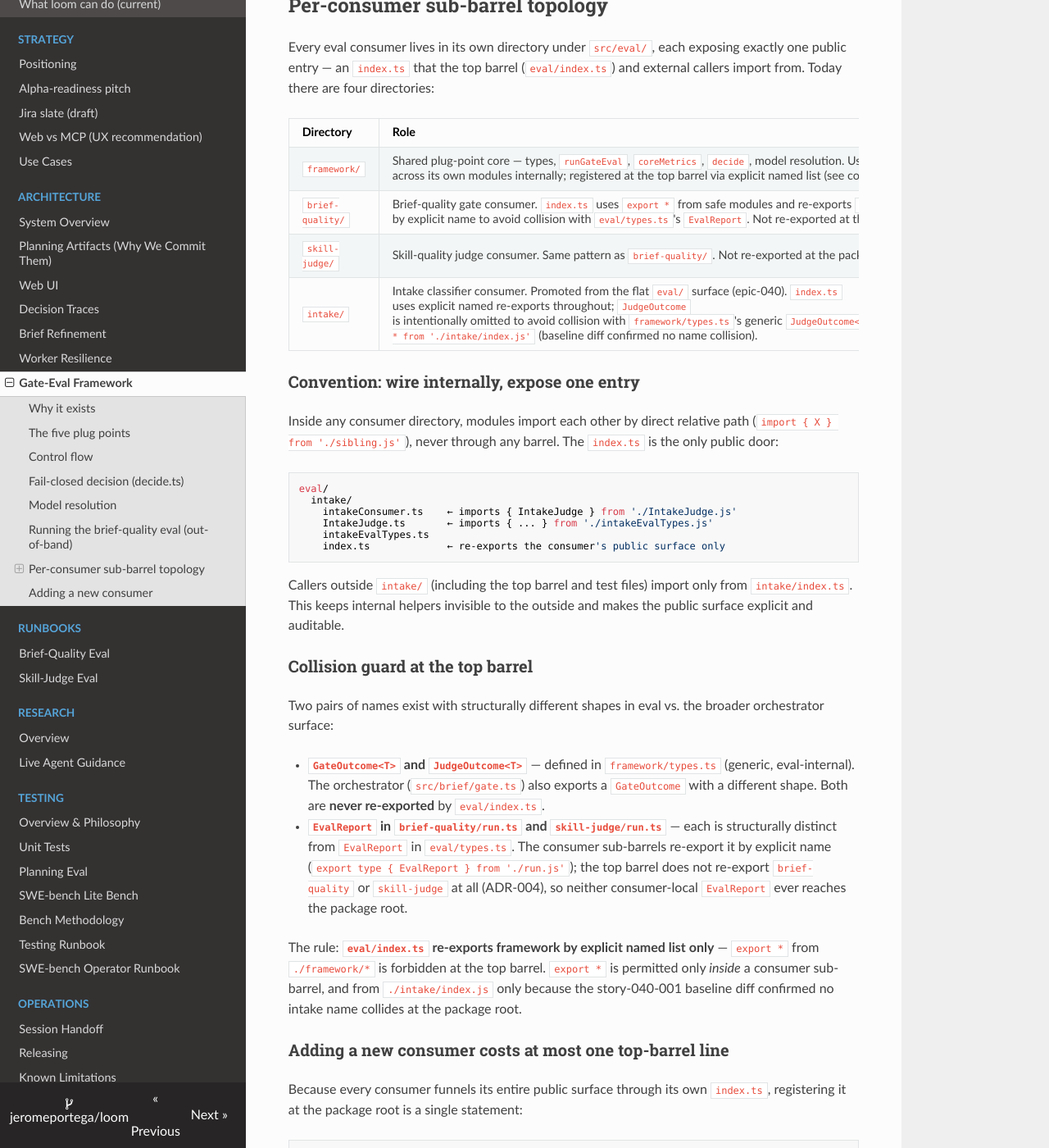
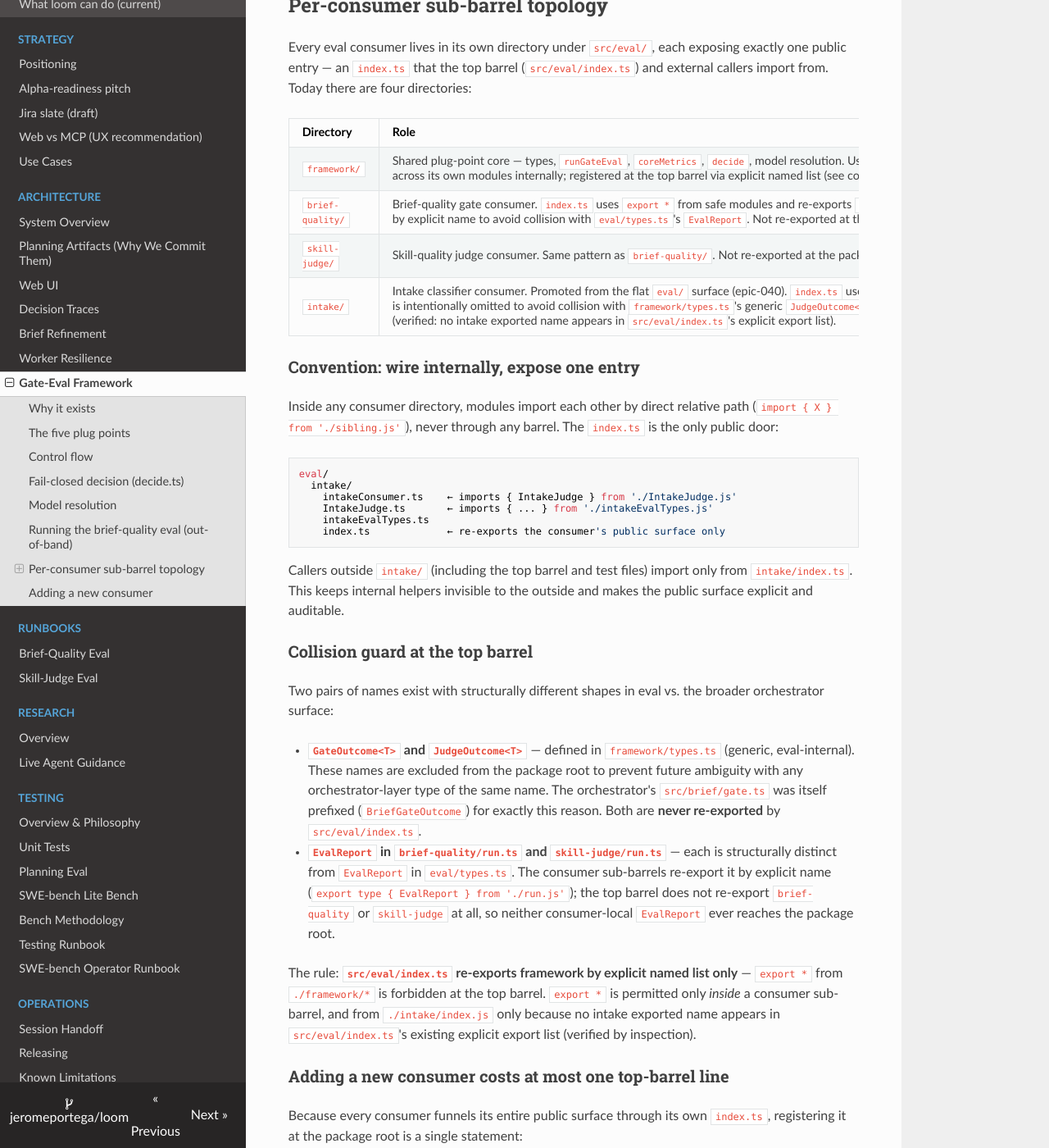
Before and after one commit to jeromeportega/loom, an MkDocs documentation site: the page built from docs/architecture/gate-eval-framework.md, in a window 1280 px wide and 1400 px high, scrolled down 3393 px. Shown: the whole window at 82% size. Built offline with MkDocs 1.6.1, drawn with Linux system fonts in a browser that asks for light colours; nearby versions of some CDN libraries; some of the changed text lies outside the part shown.

Commit message:
fix(story-040-003): address code-review findings on sub-barrel topology docs
- Correct GateOutcome claim: gate.ts exports BriefGateOutcome (not GateOutcome);
  restate the exclusion rationale as forward-ambiguity prevention
- Replace gitignored .loom/planning/epic-040/surface-baseline.md reference with
  durable mechanism: run tsc --noEmit and inspect src/eval/index.ts explicit list
- Fix path inconsistency: eval/index.ts → src/eval/index.ts throughout
- Remove incorrect ADR-004 citations (ADR-004 is Anthropic-only-for-V1); replace
  with inline rationale for why brief-quality and skill-judge stay off the root
- Replace ephemeral 'story-040-001 baseline diff' justification with verifiable
  fact: no intake name appears in src/eval/index.ts's explicit export list

Co-Authored-By: Claude Sonnet 4.6 <noreply@anthropic.com>

````diff
--- a/docs/architecture/gate-eval-framework.md
+++ b/docs/architecture/gate-eval-framework.md
@@ -150,15 +150,15 @@ see [`docs/runbooks/brief-quality-eval.md`](../runbooks/brief-quality-eval.md).
 
 Every eval consumer lives in its own directory under `src/eval/`, each
 exposing exactly one public entry — an `index.ts` that the top barrel
-(`eval/index.ts`) and external callers import from. Today there are four
+(`src/eval/index.ts`) and external callers import from. Today there are four
 directories:
 
 | Directory | Role |
 |---|---|
 | `framework/` | Shared plug-point core — types, `runGateEval`, `coreMetrics`, `decide`, model resolution. Uses `export *` across its own modules internally; registered at the top barrel via explicit named list (see collision guard below). |
-| `brief-quality/` | Brief-quality gate consumer. `index.ts` uses `export *` from safe modules and re-exports `EvalReport` and `MainOptions` from `run.ts` by explicit name to avoid collision with `eval/types.ts`'s `EvalReport`. Not re-exported at the package root (ADR-004). |
-| `skill-judge/` | Skill-quality judge consumer. Same pattern as `brief-quality/`. Not re-exported at the package root (ADR-004). |
-| `intake/` | Intake classifier consumer. Promoted from the flat `eval/` surface (epic-040). `index.ts` uses explicit named re-exports throughout; `JudgeOutcome` is intentionally omitted to avoid collision with `framework/types.ts`'s generic `JudgeOutcome<T>`. Re-exported at the package root via `export * from './intake/index.js'` (baseline diff confirmed no name collision). |
+| `brief-quality/` | Brief-quality gate consumer. `index.ts` uses `export *` from safe modules and re-exports `EvalReport` and `MainOptions` from `run.ts` by explicit name to avoid collision with `eval/types.ts`'s `EvalReport`. Not re-exported at the package root — consumer implementation details are not part of the public API surface. |
+| `skill-judge/` | Skill-quality judge consumer. Same pattern as `brief-quality/`. Not re-exported at the package root — consumer implementation details are not part of the public API surface. |
+| `intake/` | Intake classifier consumer. Promoted from the flat `eval/` surface (epic-040). `index.ts` uses explicit named re-exports throughout; `JudgeOutcome` is intentionally omitted to avoid collision with `framework/types.ts`'s generic `JudgeOutcome<T>`. Re-exported at the package root via `export * from './intake/index.js'` (verified: no intake exported name appears in `src/eval/index.ts`'s explicit export list). |
 
 ### Convention: wire internally, expose one entry
 
@@ -185,20 +185,21 @@ Two pairs of names exist with structurally different shapes in eval vs. the
 broader orchestrator surface:
 
 - **`GateOutcome<T>` and `JudgeOutcome<T>`** — defined in `framework/types.ts`
-  (generic, eval-internal). The orchestrator (`src/brief/gate.ts`) also exports
-  a `GateOutcome` with a different shape. Both are **never re-exported** by
-  `eval/index.ts`.
+  (generic, eval-internal). These names are excluded from the package root to
+  prevent future ambiguity with any orchestrator-layer type of the same name.
+  The orchestrator's `src/brief/gate.ts` was itself prefixed (`BriefGateOutcome`)
+  for exactly this reason. Both are **never re-exported** by `src/eval/index.ts`.
 - **`EvalReport` in `brief-quality/run.ts` and `skill-judge/run.ts`** — each is
   structurally distinct from `EvalReport` in `eval/types.ts`. The consumer
   sub-barrels re-export it by explicit name (`export type { EvalReport } from './run.js'`);
-  the top barrel does not re-export `brief-quality` or `skill-judge` at all
-  (ADR-004), so neither consumer-local `EvalReport` ever reaches the package root.
+  the top barrel does not re-export `brief-quality` or `skill-judge` at all,
+  so neither consumer-local `EvalReport` ever reaches the package root.
 
-The rule: **`eval/index.ts` re-exports framework by explicit named list only** —
+The rule: **`src/eval/index.ts` re-exports framework by explicit named list only** —
 `export *` from `./framework/*` is forbidden at the top barrel. `export *`
 is permitted only *inside* a consumer sub-barrel, and from `./intake/index.js`
-only because the story-040-001 baseline diff confirmed no intake name collides
-at the package root.
+only because no intake exported name appears in `src/eval/index.ts`'s existing
+explicit export list (verified by inspection).
 
 ### Adding a new consumer costs at most one top-barrel line
 
@@ -206,7 +207,7 @@ Because every consumer funnels its entire public surface through its own
 `index.ts`, registering it at the package root is a single statement:
 
 ```typescript
-// eval/index.ts — add at most one line:
+// src/eval/index.ts — add at most one line:
 export * from './my-consumer/index.js';            // no name collision at root
 // or:
 export { X, Y, Z } from './my-consumer/index.js'; // explicit group if any name collides
@@ -230,12 +231,13 @@ The blast radius of a new consumer is bounded to that one line.
    const decision = decide(metrics, consumer.thresholds, m => consumer.verdict(m));
    ```
 5. Create `src/eval/<name>/index.ts` that re-exports the consumer's public
-   surface. If any exported name collides with the frozen root surface (check
-   against `.loom/planning/epic-040/surface-baseline.md`), re-export it by
-   explicit name instead of `export *`. Wire internal cross-module imports by
-   direct relative path only — never through any barrel.
+   surface. To check for name collisions: run `tsc --noEmit` in `packages/loom-core/`
+   and compare your exported names against the explicit export list in
+   `src/eval/index.ts`. Any name already exported there must be re-exported
+   by explicit name rather than `export *` to avoid shadowing. Wire internal
+   cross-module imports by direct relative path only — never through any barrel.
 6. Register the consumer at the top barrel with at most one line in
-   `eval/index.ts` (see "Adding a new consumer costs at most one top-barrel line"
+   `src/eval/index.ts` (see "Adding a new consumer costs at most one top-barrel line"
    above).
 7. Add a `scripts/eval-<name>.mjs` runner and a `npm run eval:<name>` script.
 8. Document the run steps and expected cost/runtime in `docs/runbooks/`.
````
